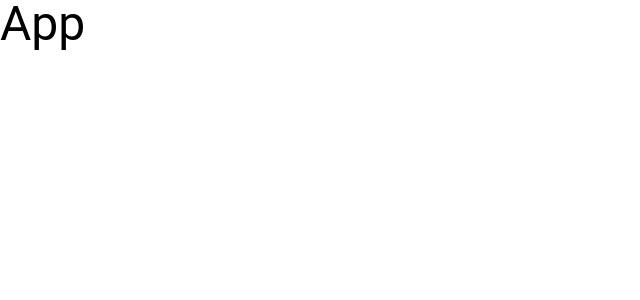
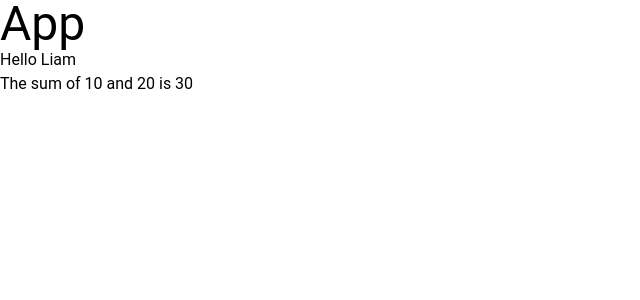
Before and after one commit to liamlabuschagne/react-crash-course, a React (Vite) app: page / in a window 1280 px wide. Shown: the top 300 px of the page, without its empty margins (0-640 px from the left). Built offline with nearby package versions, Linux system fonts and the light colour scheme.

Commit message:
Use expressions to render variables in JSX

```diff
--- a/src/App.tsx
+++ b/src/App.tsx
@@ -1,4 +1,15 @@
 const App = () => {
-  return <div className="text-5xl">App</div>;
+  const name = "Liam";
+  const x = 10;
+  const y = 20;
+  return (
+    <>
+      <div className="text-5xl">App</div>
+      <p>Hello {name}</p>
+      <p>
+        The sum of {x} and {y} is {x + y}
+      </p>
+    </>
+  );
 };
 export default App;
```
